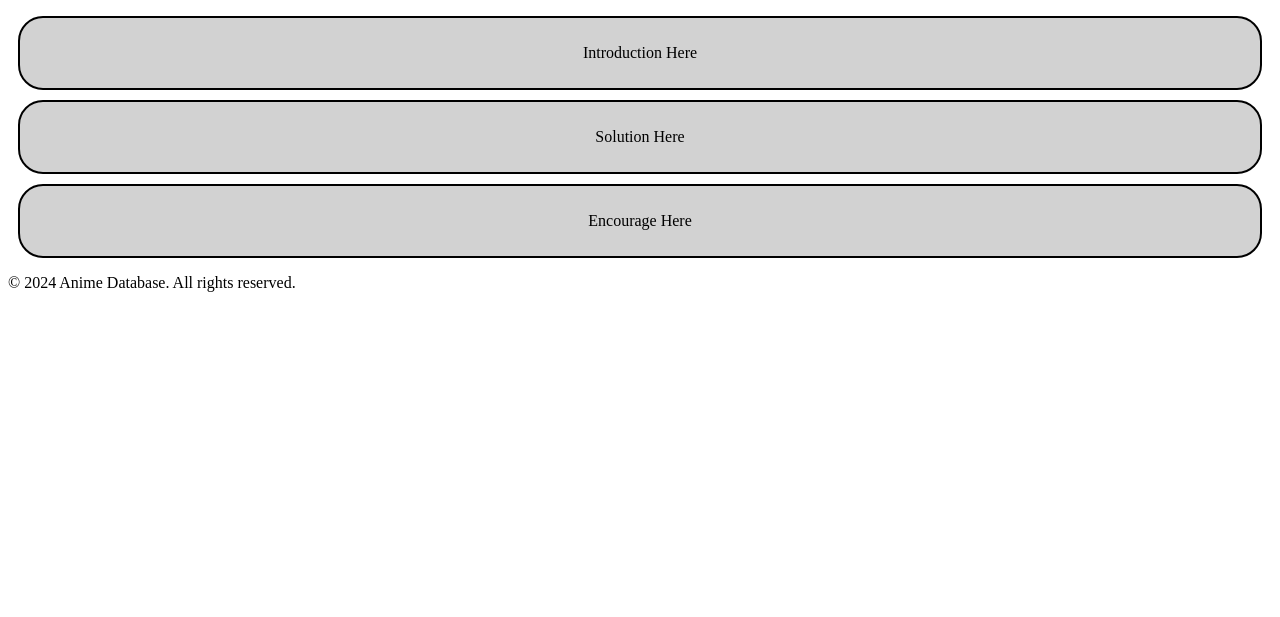
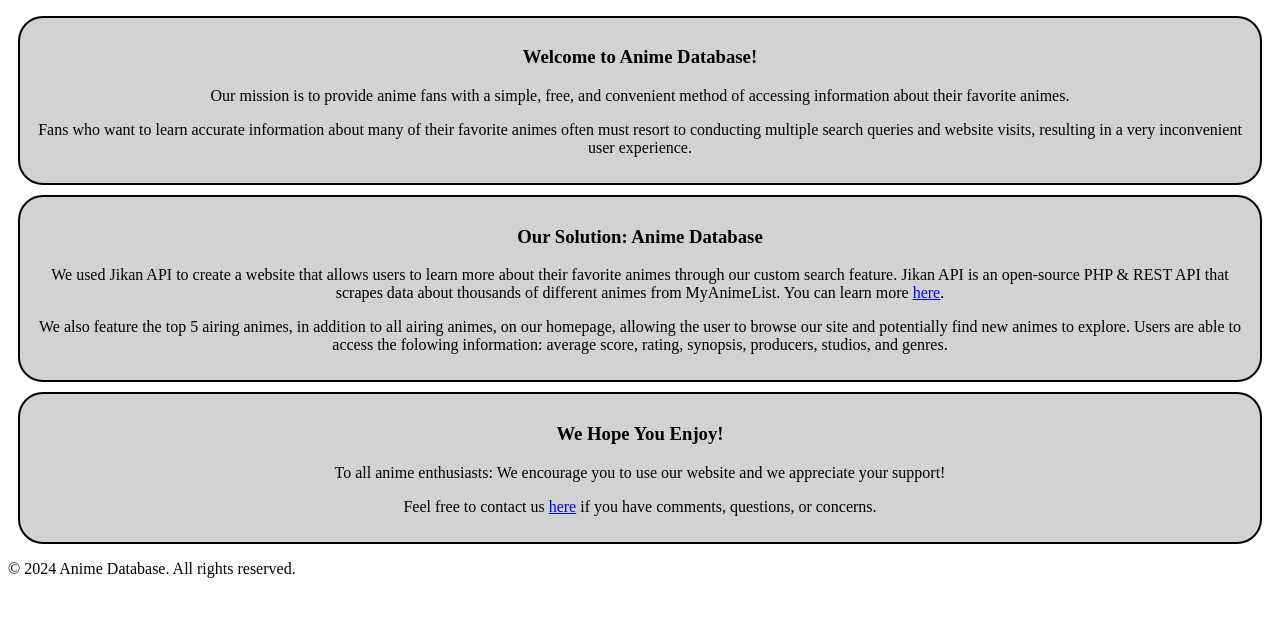
Before and after one commit to Slydawgz/INST377-Group-Project_Final, a Django app: page /about/ in a window 1280 px wide. Shown: the part 139-756 px from the top of the page. Run offline with Django 5.2, Linux system fonts and the light colour scheme; some libraries are stand-ins or nearby versions.

Commit message:
Update About.html

```diff
--- a/templates/About.html
+++ b/templates/About.html
@@ -9,17 +9,42 @@
 
                 <!--Introduction-->
                 <div class="introduction">
-                    <p>Introduction Here</p>
+                    <h3 id="headingColor">Welcome to Anime Database!</h3>
+                    <p>Our mission is to provide anime fans with a
+                        simple, free, and convenient method of accessing
+                        information about their favorite animes.</p>
+                    <p>Fans who want to learn accurate information
+                        about many of their favorite animes often must resort to
+                        conducting multiple search queries and website visits,
+                        resulting in a very inconvenient user experience. </p>
                 </div>
 
                 <!--Solution-->
                 <div class="solution">
-                    <p>Solution Here</p>
+                    <h3 id="headingColor">Our Solution: Anime Database</h3>
+                    <p>We used Jikan API to create a website that allows users to
+                        learn more about their favorite animes through our custom
+                        search feature. Jikan API is an open-source PHP & REST API that
+                        scrapes data about thousands of different animes from MyAnimeList.
+                        You can learn more <a href="https://github.com/jikan-me/jikan">here</a>.</p>
+
+
+                    <p>We also feature the top 5 airing animes, in addition to all
+                        airing animes, on our homepage, allowing the user to browse our site and potentially
+                        find new animes to explore. Users are able to access the folowing
+                        information: average score, rating, synopsis, producers, studios,
+                        and genres. </p>
+                    </p>
                 </div>
 
                 <!--Encourage use-->
                 <div class="encourage">
-                    <p>Encourage Here</p>
+                    <h3 id="headingColor">We Hope You Enjoy!</h3>
+                    <p>To all anime enthusiasts: We encourage you to use our website
+                        and we appreciate your support!</p>
+                    <p>Feel free to contact us <a href="Contact_us.html">here</a> if you have comments, questions,
+                        or concerns.
+                    </p>
                 </div>
             </div>
 {% endblock %}
```
